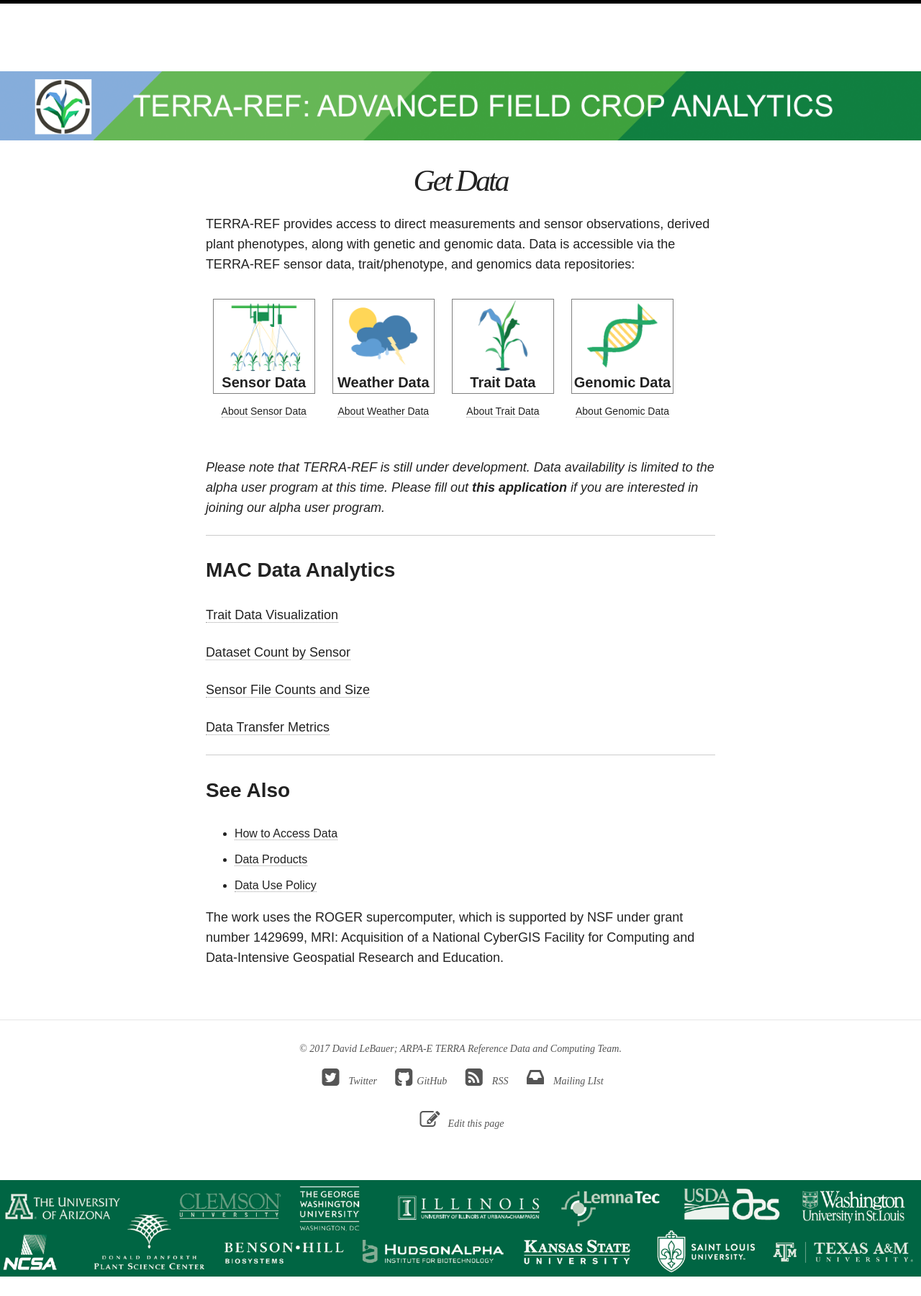
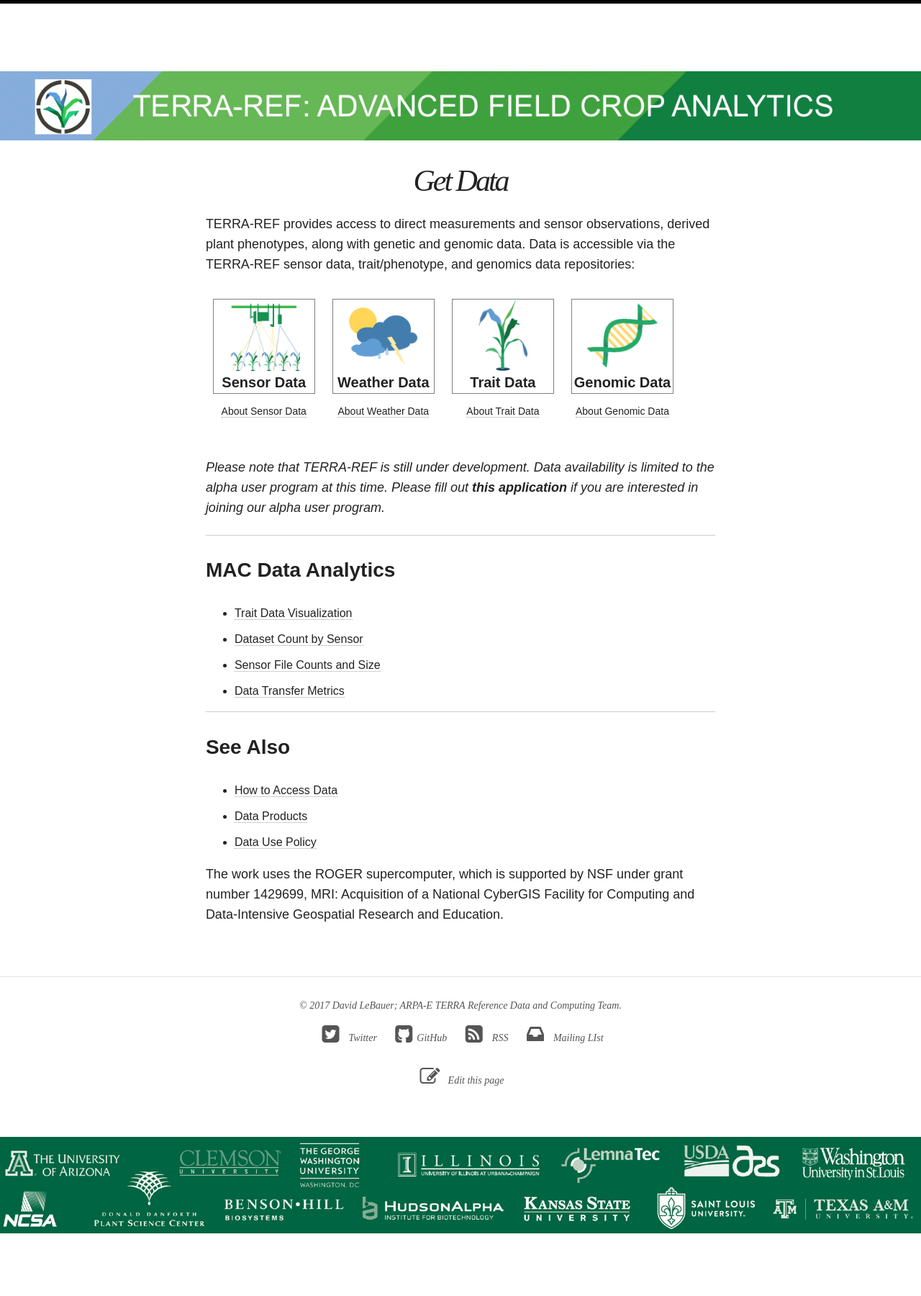
Before and after one commit to terra-reference/terraref.github.io, a Jekyll site: the page built from data/index.md, in a window 1280 px wide. Shown: the whole page at 72% size. Built offline with Jekyll 4.4.1, drawn with Linux system fonts in a browser that asks for light colours; nearby versions of some CDN libraries; after the commit the page ends 1740 px from its top, so only the background shows below that.

Commit message:
Update index.md

```diff
--- a/data/index.md
+++ b/data/index.md
@@ -46,13 +46,11 @@ _Please note that TERRA-REF is still under development. Data availability is lim
 <hr/>
 
 ## MAC Data Analytics
-[Trait Data Visualization](https://terraref.shinyapps.io/traitvis/){:target="_blank"}
 
-[Dataset Count by Sensor](http://terra-logging.ncsa.illinois.edu:3000/dashboard/db/dataset-counts-by-sensor){:target="_blank"}
-
-[Sensor File Counts and Size](http://terra-logging.ncsa.illinois.edu:3000/dashboard/db/sensor-file-counts-and-size){:target="_blank"}
-
-[Data Transfer Metrics](http://terra-logging.ncsa.illinois.edu:3000/dashboard/db/transfer-metrics){:target="_blank"}
+* [Trait Data Visualization](https://terraref.shinyapps.io/traitvis/){:target="_blank"}
+* [Dataset Count by Sensor](http://terra-logging.ncsa.illinois.edu:3000/dashboard/db/dataset-counts-by-sensor){:target="_blank"}
+* [Sensor File Counts and Size](http://terra-logging.ncsa.illinois.edu:3000/dashboard/db/sensor-file-counts-and-size){:target="_blank"}
+* [Data Transfer Metrics](http://terra-logging.ncsa.illinois.edu:3000/dashboard/db/transfer-metrics){:target="_blank"}
 
 <hr/>
 
```
